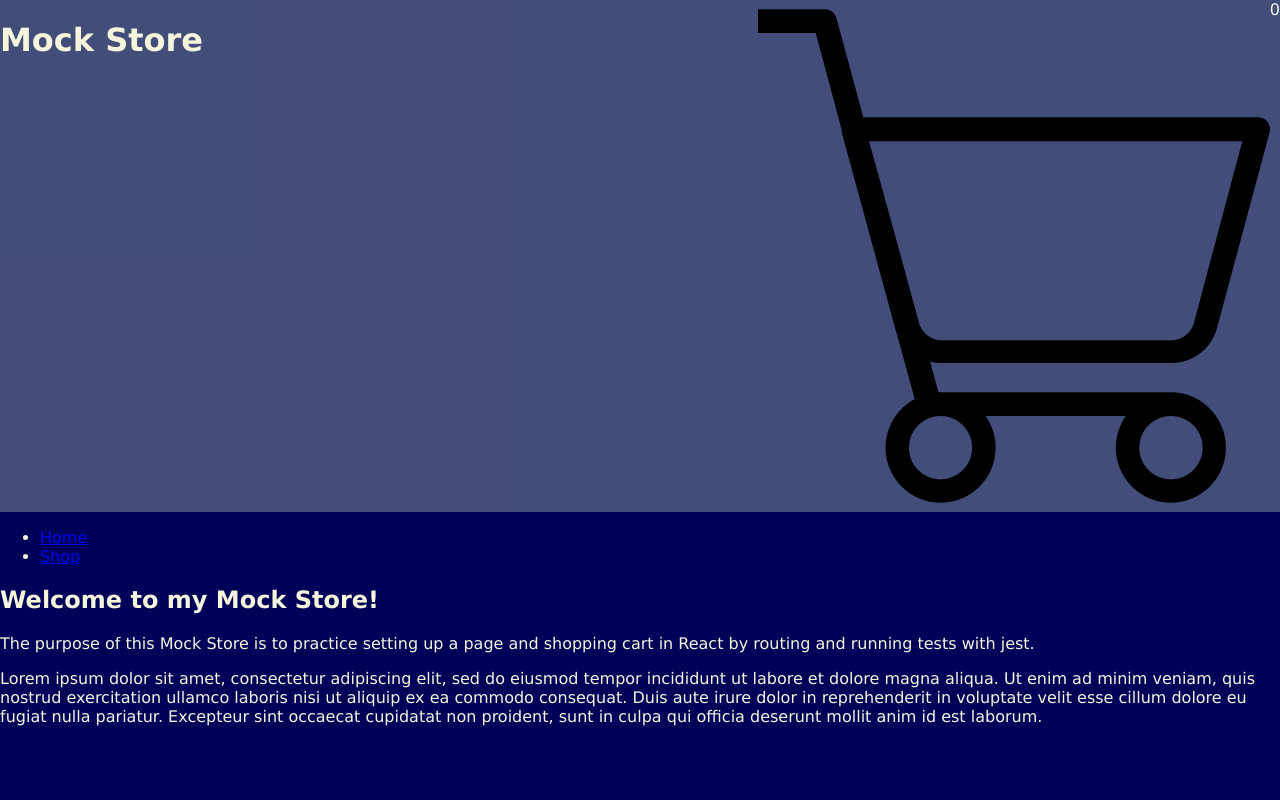
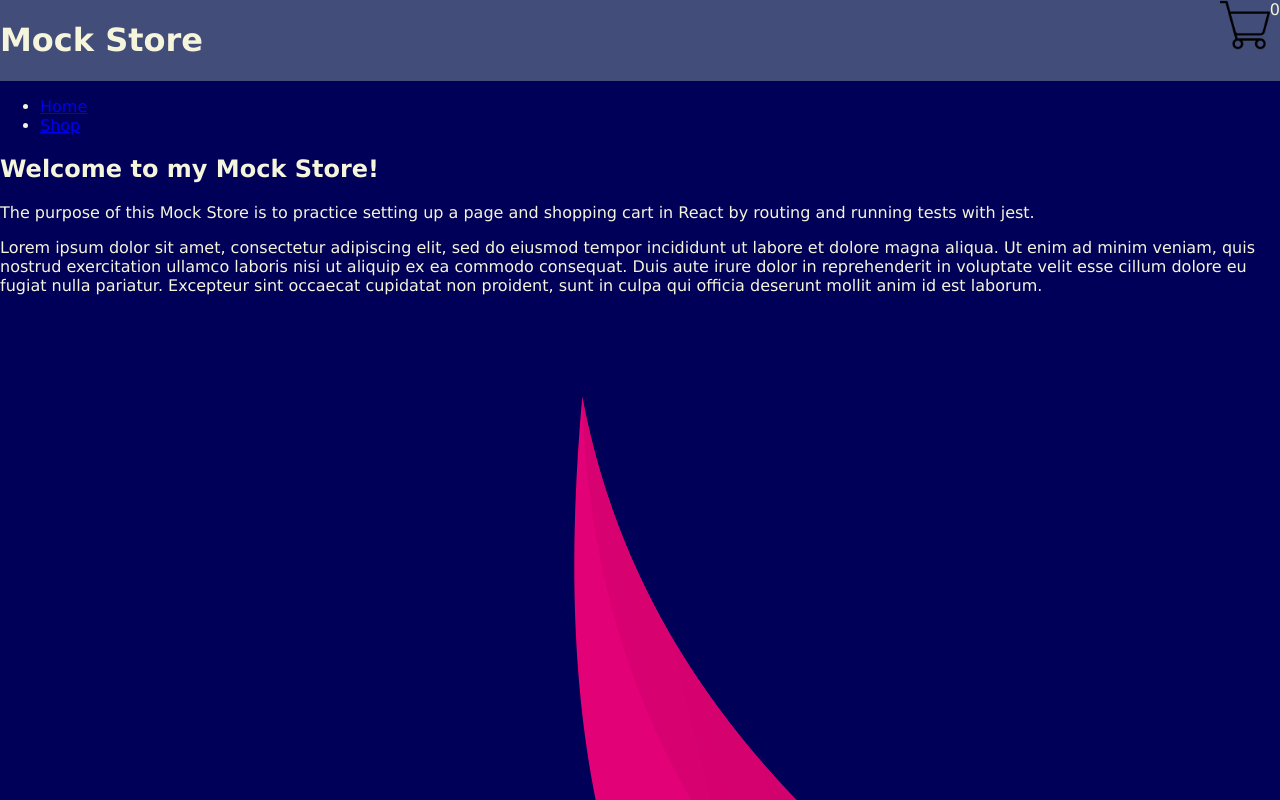
Before and after one commit to reezymane/shopping-cart, a React (Create React App) app: page / in a window 1280 px wide. Shown: the top 800 px of the page. Built offline with nearby package versions, Linux system fonts and the light colour scheme.

Commit message:
set width and height of .CartImg

```diff
--- a/src/Styles/Cart.css
+++ b/src/Styles/Cart.css
@@ -1,3 +1,8 @@
 .Cart {
     display: flex;
 }
+
+.CartImg {
+    width: 50px;
+    height: 50px;
+}
```
